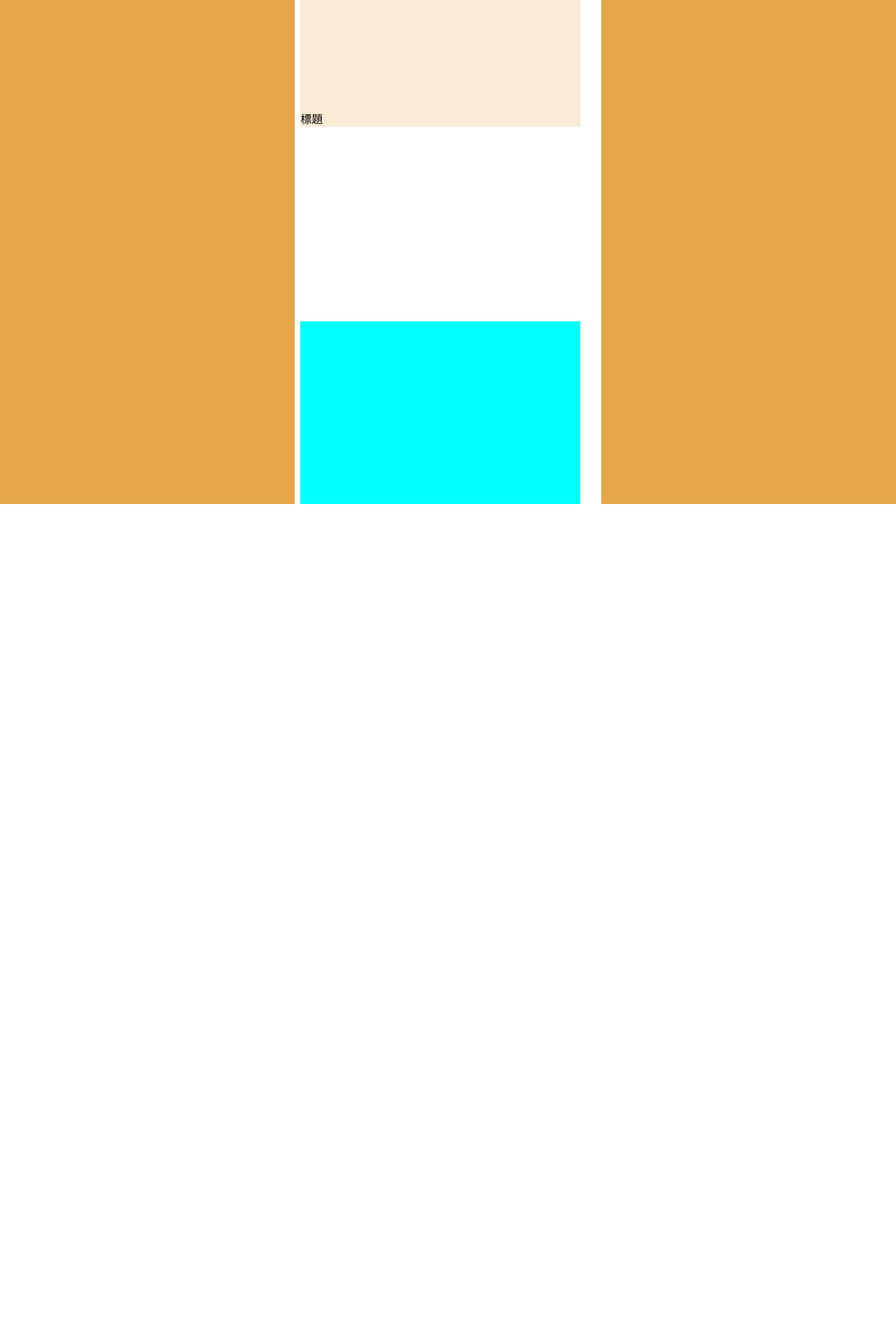
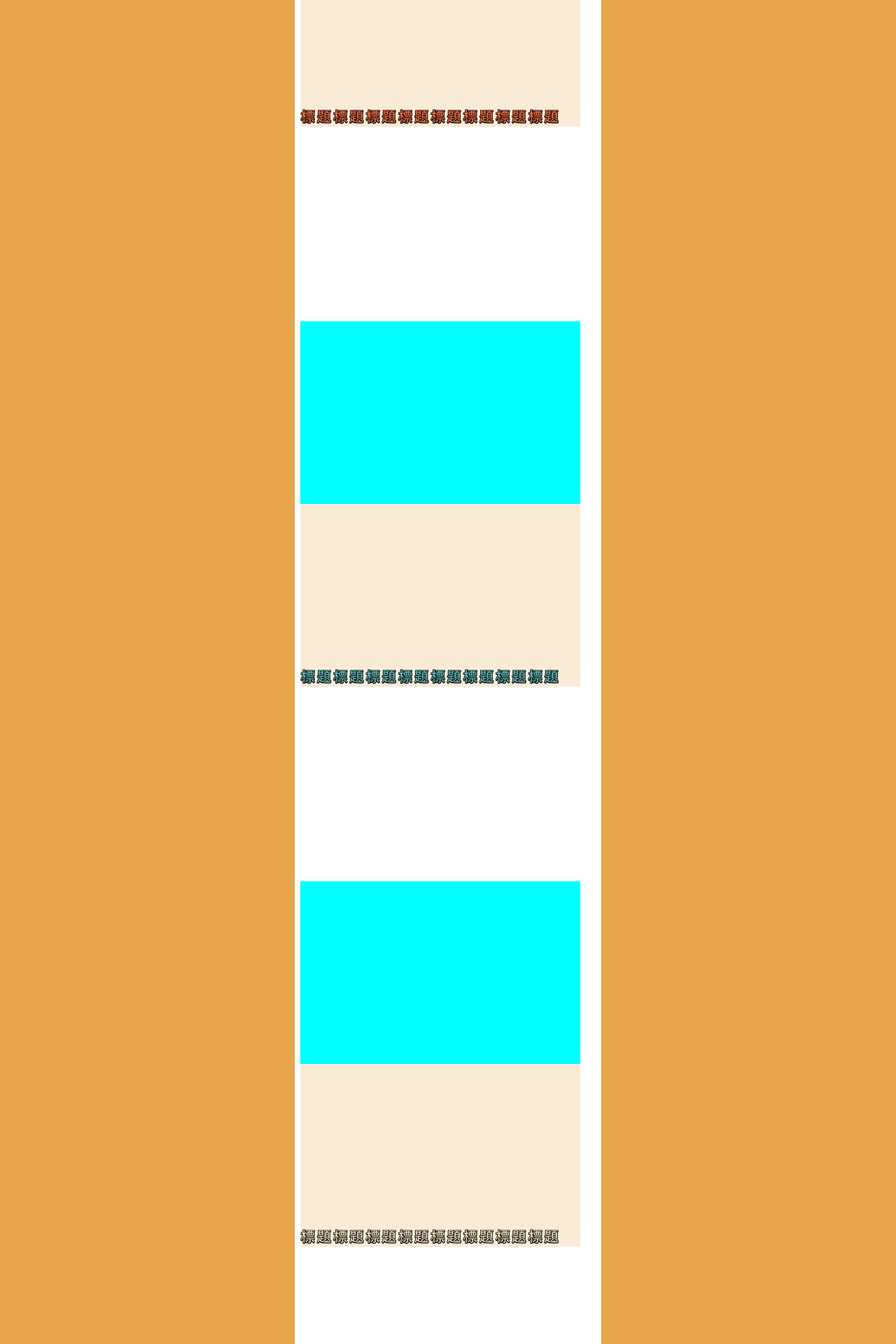
Before and after one commit to xpluso-chen/Hina-web, a Vue app: page / in a window 1280 px wide. Shown: the part 880-2800 px from the top of the page at 70% size. Before the commit the page ends 1600 px from the top, so only its background shows below. Built offline with nearby package versions, Linux system fonts and the light colour scheme; no server answers; a web font is replaced by a local one.

Commit message:
標題框線字設定

```diff
--- a/src/App.vue
+++ b/src/App.vue
@@ -10,12 +10,12 @@
       </div>
 
     </div>
-    <div class="main-area-content flex-column-center">
+    <div class="main-area-content">
 
       <div class="content-box">
         <CountyTemperature id="countyTemperature" />
-        <Button id="btn1" :bgColor="colorMap.pink" :hoverColor="colorMap.pinkHover" text="我覺得天氣有點熱" imgSrc="/Hina-web/hand-r.png"
-          class="handOnRight" />
+        <Button id="btn1" :bgColor="colorMap.pink" :hoverColor="colorMap.pinkHover" text="我覺得天氣有點熱"
+          imgSrc="/Hina-web/hand-r.png" class="handOnRight" />
         <Button id="btn2" :bgColor="colorMap.ttiffany" :hoverColor="colorMap.ttiffanyHover" text="我覺得天氣有點冷"
           imgSrc="/Hina-web/hand-r.png" class="handOnRight" />
         <Button id="btn3" :bgColor="colorMap.green" :hoverColor="colorMap.greenHover" text="我覺得肚子餓了"
@@ -30,9 +30,39 @@
   <section id="joke-page">
     <div class="left-area"></div>
     <div class="right-area"></div>
-    <div class="main-area-hander flex-column-end">
+    <div class="main-area-hander">
       <!-- 標題 -->
-      <p>標題</p>
+      <p>標題標題標題標題標題標題標題標題</p>
+    </div>
+    <div class="main-area-content">
+
+    </div>
+    <div class="main-area-footer">
+      <!-- 留白用 -->
+    </div>
+  </section>
+
+  <section id="motto-page">
+    <div class="left-area"></div>
+    <div class="right-area"></div>
+    <div class="main-area-hander">
+      <!-- 標題 -->
+      <p>標題標題標題標題標題標題標題標題</p>
+    </div>
+    <div class="main-area-content">
+
+    </div>
+    <div class="main-area-footer">
+      <!-- 留白用 -->
+    </div>
+  </section>
+
+  <section id="eat-page">
+    <div class="left-area"></div>
+    <div class="right-area"></div>
+    <div class="main-area-hander">
+      <!-- 標題 -->
+      <p>標題標題標題標題標題標題標題標題</p>
     </div>
     <div class="main-area-content">
 
@@ -120,14 +150,36 @@ const updateTime = () => {
       padding: 0 0;
       background-color: unset;
       border-radius: unset;
-      #btn1,#btn2,#btn3{
+
+      #btn1,
+      #btn2,
+      #btn3 {
         position: unset;
       }
     }
 
   }
 }
-#joke-page{
 
+#joke-page {
+  .main-area-hander {
+    p {
+      @include title-style(map.get($color, orange));
+    }
+  }
+}
+#motto-page {
+  .main-area-hander {
+    p {
+      @include title-style(map.get($color, ttiffany));
+    }
+  }
+}
+#eat-page {
+  .main-area-hander {
+    p {
+      @include title-style(map.get($color, yellow));
+    }
+  }
 }
 </style>
--- a/src/assets/styles/_extend.scss
+++ b/src/assets/styles/_extend.scss
@@ -15,7 +15,7 @@
 }
 
 .flex-column-center {
-  @extend %flex-column-center
+  @extend %flex-column-center;
 }
 
 %column-down {
@@ -33,3 +33,12 @@
 %letter-spacing {
   letter-spacing: 2px;
 }
+
+%text-outline-stroke {
+  -webkit-text-stroke: 0.5px black;
+  text-shadow:
+    -0.5px -0.5px 0 black,
+    0.5px -0.5px 0 black,
+    -0.5px 0.5px 0 black,
+    0.5px 0.5px 0 black;
+}
--- a/src/assets/styles/_mixins.scss
+++ b/src/assets/styles/_mixins.scss
@@ -1,4 +1,9 @@
 @use "sass:map";
-.logo2{
-    color: rgb(0, 21, 255);
+@use "./variables" as *;
+@mixin title-style($text-color){
+    color: $text-color;
+    font-weight: map-get($font-weight , blod);
+    font-size: map-get($font-size, title-m);
+    letter-spacing: 0.2rem;
+    @extend %text-outline-stroke;
 }
--- a/src/assets/styles/main.scss
+++ b/src/assets/styles/main.scss
@@ -44,6 +44,7 @@ section {
 
 .main-area-content {
   width: 400px;
+  @extend %flex-column-center;
   position: relative;
   grid-column-start: 2;
 }
--- a/src/components/api.vue
+++ b/src/components/api.vue
@@ -151,7 +151,8 @@ onMounted(() => {
         letter-spacing: 0.5rem !important;
         span {
             font-weight: map-get($font-weight , normal);
-            font-size: map.get($font-size, title-m);
+            // font-size: map.get($font-size, title-m);
+            font-size: 21px;
         }
 
         #temperature {
```
